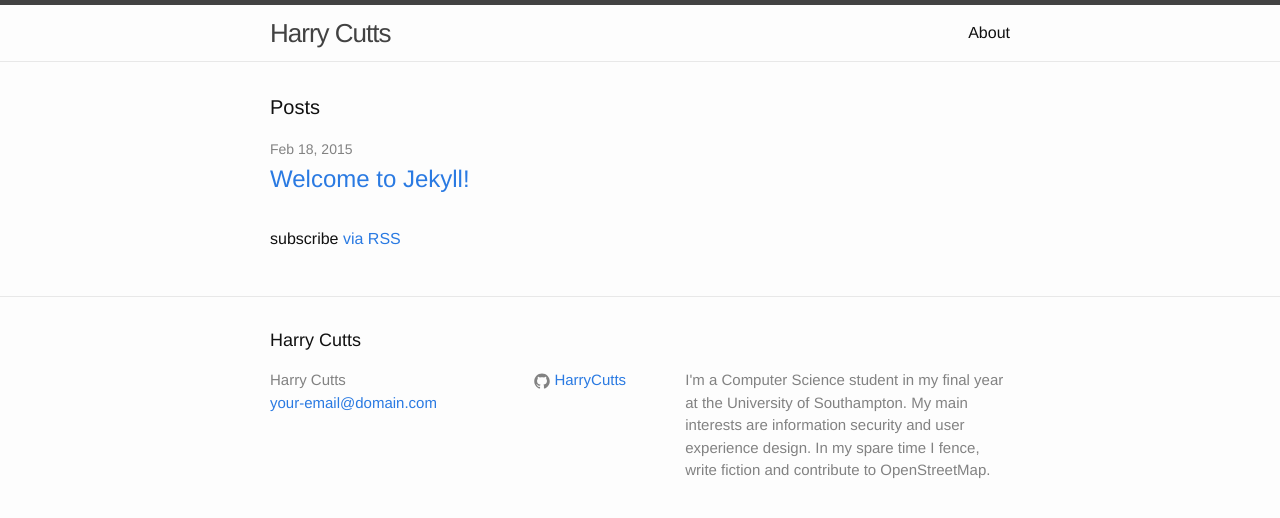
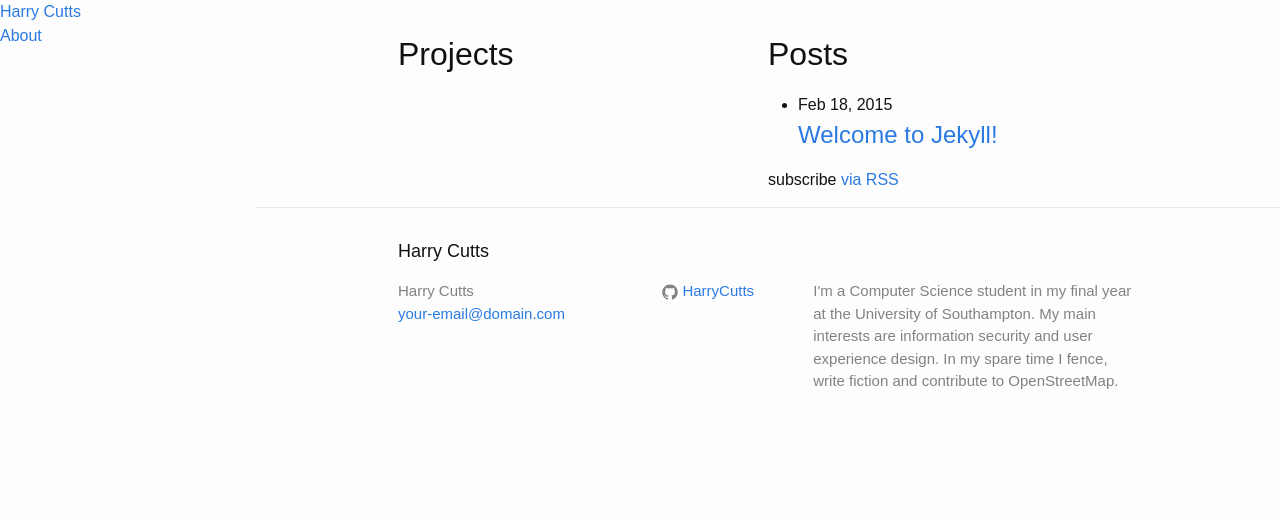
Before and after one commit to HarryCutts/harrycutts.github.io, a Jekyll site: the page built from index.html, in a window 1280 px wide. Shown: the top 518 px of the page. Built offline with Jekyll 4.4.1, drawn with Linux system fonts in a browser that asks for light colours; nearby versions of some CDN libraries; library files that are not in the unit come from our copies.

Commit message:
Replace header with sidebar

```diff
--- a/_includes/header.html
+++ /dev/null
@@ -1,27 +0,0 @@
-<header class="site-header">
-
-	<div class="wrapper">
-
-		<a class="site-title" href="{{ site.baseurl }}/">{{ site.title }}</a>
-
-		<nav class="site-nav">
-			<a href="#" class="menu-icon">
-				<svg viewBox="0 0 18 15">
-					<path fill="#424242" d="M18,1.484c0,0.82-0.665,1.484-1.484,1.484H1.484C0.665,2.969,0,2.304,0,1.484l0,0C0,0.665,0.665,0,1.484,0 h15.031C17.335,0,18,0.665,18,1.484L18,1.484z"/>
-					<path fill="#424242" d="M18,7.516C18,8.335,17.335,9,16.516,9H1.484C0.665,9,0,8.335,0,7.516l0,0c0-0.82,0.665-1.484,1.484-1.484 h15.031C17.335,6.031,18,6.696,18,7.516L18,7.516z"/>
-					<path fill="#424242" d="M18,13.516C18,14.335,17.335,15,16.516,15H1.484C0.665,15,0,14.335,0,13.516l0,0 c0-0.82,0.665-1.484,1.484-1.484h15.031C17.335,12.031,18,12.696,18,13.516L18,13.516z"/>
-				</svg>
-			</a>
-
-			<div class="trigger">
-				{% for page in site.pages %}
-					{% if page.title %}
-					<a class="page-link" href="{{ page.url | prepend: site.baseurl }}">{{ page.title }}</a>
-					{% endif %}
-				{% endfor %}
-			</div>
-		</nav>
-
-	</div>
-
-</header>
--- a/_layouts/default.html
+++ b/_layouts/default.html
@@ -2,12 +2,24 @@
 layout: bare
 ---
 
-{% include header.html %}
+<div class="pure-g">
+	<header class="sidebar pure-u-1 pure-u-md-1-5">
+		<a href="{{ site.baseurl }}/">{{ site.title }}</a>
 
-<div class="page-content">
-	<div class="wrapper">
-		{{ content }}
+		<nav>
+			{% for page in site.pages %}
+				{% if page.title %}
+				<a class="page-link" href="{{ page.url | prepend: site.baseurl }}">{{ page.title }}</a>
+				{% endif %}
+			{% endfor %}
+		</nav>
+	</header>
+
+	<div class="pure-u-1 pure-u-md-4-5 page-content">
+		<div class="wrapper">
+			{{ content }}
+
+		</div>
+		{% include footer.html %}
 	</div>
 </div>
-
-{% include footer.html %}
--- a/_sass/_layout.scss
+++ b/_sass/_layout.scss
@@ -1,89 +1,9 @@
 /**
- * Site header
+ * Sidebar
  */
-.site-header {
-	border-top: 5px solid $grey-color-dark;
-	border-bottom: 1px solid $grey-color-light;
-	min-height: 56px;
-
+.sidebar {
 	// Positioning context for the mobile navigation icon
 	position: relative;
-}
-
-.site-title {
-	font-size: 26px;
-	line-height: 56px;
-	letter-spacing: -1px;
-	margin-bottom: 0;
-	float: left;
-
-	&,
-	&:visited {
-		color: $grey-color-dark;
-	}
-}
-
-.site-nav {
-	float: right;
-	line-height: 56px;
-
-	.menu-icon {
-		display: none;
-	}
-
-	.page-link {
-		color: $text-color;
-		line-height: $base-line-height;
-
-		// Gaps between nav items, but not on the first one
-		&:not(:first-child) {
-			margin-left: 20px;
-		}
-	}
-
-	@include media-query($on-palm) {
-		position: absolute;
-		top: 9px;
-		right: 30px;
-		background-color: $background-color;
-		border: 1px solid $grey-color-light;
-		border-radius: 5px;
-		text-align: right;
-
-		.menu-icon {
-			display: block;
-			float: right;
-			width: 36px;
-			height: 26px;
-			line-height: 0;
-			padding-top: 10px;
-			text-align: center;
-
-			> svg {
-				width: 18px;
-				height: 15px;
-
-				path {
-					fill: $grey-color-dark;
-				}
-			}
-		}
-
-		.trigger {
-			clear: both;
-			display: none;
-		}
-
-		&:hover .trigger {
-			display: block;
-			padding-bottom: 5px;
-		}
-
-		.page-link {
-			display: block;
-			padding: 5px 10px;
-		}
-	}
 }
 
 
--- a/index.html
+++ b/index.html
@@ -2,22 +2,26 @@
 layout: default
 ---
 
-<div class="home">
+<div class="pure-g">
+	<div class="pure-u-1 pure-u-md-1-2">
+		<h1>Projects</h1>
+	</div>
 
-	<h1 class="page-heading">Posts</h1>
+	<div class="pure-u-1 pure-u-md-1-2">
+		<h1>Posts</h1>
 
-	<ul class="post-list">
+		<ul>
 			{% for post in site.posts %}
 				<li>
-				<span class="post-meta">{{ post.date | date: "%b %-d, %Y" }}</span>
+					<span>{{ post.date | date: "%b %-d, %Y" }}</span>
 
 					<h2>
-					<a class="post-link" href="{{ post.url | prepend: site.baseurl }}">{{ post.title }}</a>
+						<a href="{{ post.url | prepend: site.baseurl }}">{{ post.title }}</a>
 					</h2>
 				</li>
 			{% endfor %}
 		</ul>
 
-	<p class="rss-subscribe">subscribe <a href="{{ "/feed.xml" | prepend: site.baseurl }}">via RSS</a></p>
-
+		<p>subscribe <a href="{{ "/feed.xml" | prepend: site.baseurl }}">via RSS</a></p>
 	</div>
+</div>
```
Lines whose indentation alone changed are shown as unchanged.
